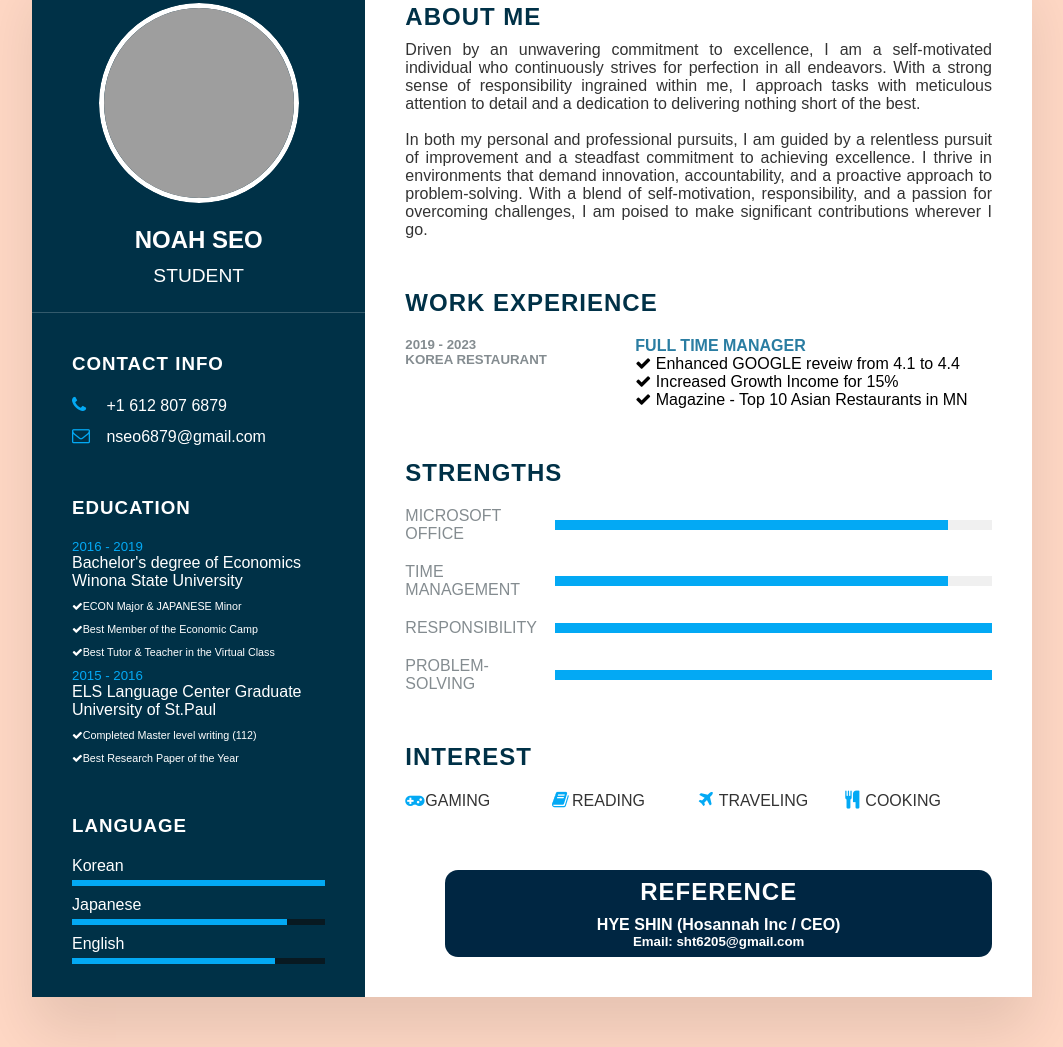
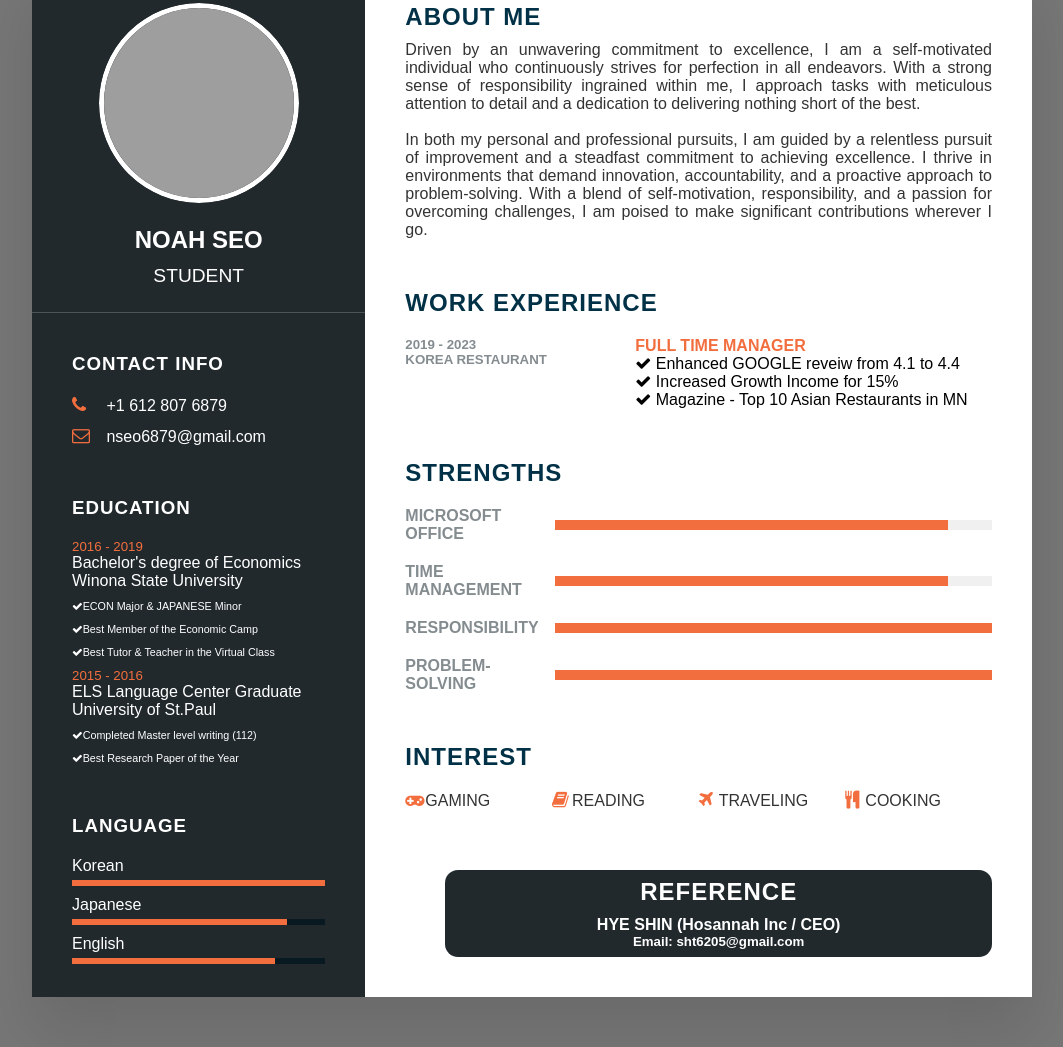
Before and after one commit to NHSeo/NHSeo.github.io, a plain HTML site: page index.html in a window 1280 px wide. Shown: the part 87-1134 px from the top of the page, without its empty margins (108-1171 px from the left). Drawn offline with Linux system fonts and the light colour scheme; grey boxes are pictures that could not be loaded.

Commit message:
Update style.css

```diff
--- a/style.css
+++ b/style.css
@@ -8,7 +8,7 @@
 
 body {
     text-align: justify;
-    background: rgb(255, 216, 197);
+    background: #767676;
     display: flex;
     justify-content: center;
     align-items: center;
@@ -37,7 +37,7 @@ img {
 
 .container .left_side {
     position: relative;
-    background: #003147;
+    background: #21292d;
     padding: 40;
 }
 
@@ -113,7 +113,7 @@ img {
     display: inline-block;
     width: 30px;
     font-size: 18px;
-    color: #03a9f4;
+    color: #f36e3e;
 }
 
 .contactInfo ul li span {
@@ -127,7 +127,7 @@ img {
 }
 
 .contactInfo.education h5 {
-    color: #03a9f4;
+    color: #f36e3e;
     font-weight: 500;
 }
 
@@ -150,7 +150,7 @@ img {
     top: 0;
     left: 0;
     height: 100%;
-    background: #03a9f4;
+    background: #f36e3e;
 }
 
 
@@ -201,7 +201,7 @@ p {
 .about .box .text h4 {
     margin-left: 80px;
     text-transform: uppercase;
-    color: #2a7da2;
+    color: #f36e3e;
     font-size: 16px;
 }
 .about .box .text ul {
@@ -220,7 +220,7 @@ p {
 .skills .box h4 {
     text-transform: uppercase;
     color: #848c90;
-    font-weight: 500;
+    font-weight: bold;
 }
 
 .skills .box .percent {
@@ -235,7 +235,7 @@ p {
     top: 0;
     left: 0;
     height: 100%;
-    background: #03a9f4;
+    background: #f36e3e;
 }
 
 .interest ul {
@@ -250,7 +250,7 @@ p {
 }
 
 .interest ul li .fa {
-    color: #03a9f4;
+    color: #f36e3e;
     font-size: 18px;
     width: 20px;
 }
@@ -258,7 +258,7 @@ p {
 .reference {
     text-align: center;
     padding: 8px;
-    background: #002642;
+    background: #21292d;
     color: #ffffff;
     margin-left: 40px;
     border-radius: 13px;
```
